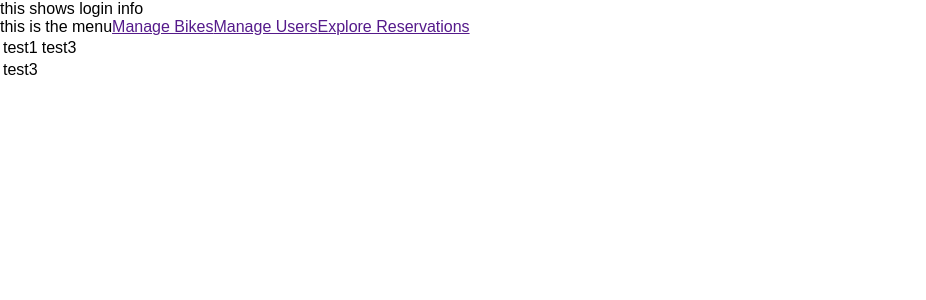
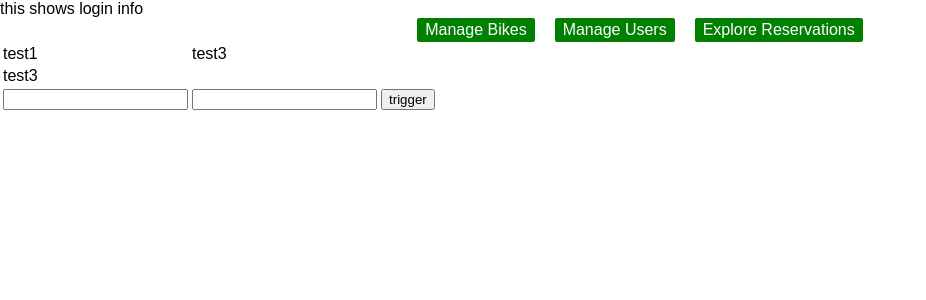
Before and after one commit to narekmal/bike-rentals, a React (Create React App) app: page / in a window 1280 px wide. Shown: the top 300 px of the page, without its empty margins (0-926 px from the left). Built offline with nearby package versions, Linux system fonts and the light colour scheme.

Commit message:
before testing with router

```diff
--- a/package.json
+++ b/package.json
@@ -4,7 +4,8 @@
   "private": true,
   "dependencies": {
     "react": "^16.4.1",
-    "react-dom": "^16.4.1"
+    "react-dom": "^16.4.1",
+    "react-router": "^4.3.1"
   },
   "devDependencies": {
     "react-scripts": "1.1.4"
--- /dev/null
+++ b/src/components/ManagerRoot.css
@@ -0,0 +1,3 @@
+.b-menu{display: flex; justify-content: center}
+  .b-menu__item{display: block; background-color: green; cursor: pointer; padding: 3px 8px; color: white; border-radius: 2px}
+  .b-menu__item:not(:last-child){margin-right: 20px;}
--- a/src/components/ManagerRoot.js
+++ b/src/components/ManagerRoot.js
@@ -1,16 +1,16 @@
 import React, { Component } from 'react';
 import Selectable from '../lab/Selectable';
+import './ManagerRoot.css';
 
 class ManagerRoot extends Component {
   render() {
     return (
       <div>
         <div>this shows login info</div>
-        <div>
-          this is the menu
-          <a href="">Manage Bikes</a>
-          <a href="">Manage Users</a>
-          <a href="">Explore Reservations</a>
+        <div className="b-menu">
+          <a className="b-menu__item">Manage Bikes</a>
+          <a className="b-menu__item">Manage Users</a>
+          <a className="b-menu__item">Explore Reservations</a>
         </div>
         <Selectable data={[{first: "test1", second: "test3"}, {first: "test3"}]}></Selectable>
       </div>
--- a/src/index.js
+++ b/src/index.js
@@ -1,6 +1,7 @@
 import React from 'react';
 import ReactDOM from 'react-dom';
 import './index.css';
+import {Router, Route, hashHistory} from 'react-router';
 import ManagerRoot from './components/ManagerRoot';
 import registerServiceWorker from './registerServiceWorker';
 
--- a/src/lab/Selectable.js
+++ b/src/lab/Selectable.js
@@ -1,15 +1,23 @@
 import React, { Component } from 'react'
 
 export default class Selectable extends Component {
-  state = {selected : -1};
+  state = {
+    data: this.props.data,
+    selected : -1
+  };
 
   shouldComponentUpdate(nextProps, nextState){
     console.log(nextProps, nextState);
     return true;
   }
 
+  handleTrigger(){
+    this.setState(s=>({data: [...s.data, {first: 'test'}]}));
+    console.log(this.refs.firstInput.value);
+  }
+
   render() {
-    let rows = this.props.data.map((item, index) => (
+    let rows = this.state.data.map((item, index) => (
       <tr key={index} onClick={e=>this.setState({selected: index})} style={{backgroundColor: this.state.selected === index ? 'red' : 'white'}}>
         <td>{item.first}</td>
         <td>{item.second}</td>
@@ -17,7 +25,15 @@ export default class Selectable extends Component {
     ));
 
     return (
-      <table><tbody>{rows}</tbody></table>
+      <table>
+        <tbody>
+          {rows}
+          <tr>
+            <td><input type="text" ref='firstInput'/></td>
+            <td><input type="text"/></td>
+            <td><button onClick={this.handleTrigger.bind(this)}>trigger</button></td></tr>
+        </tbody>
+      </table>
     )
   }
 }
```
Also changed, not shown: src/components/TestComponent.js (added, +11 -0 lines).
